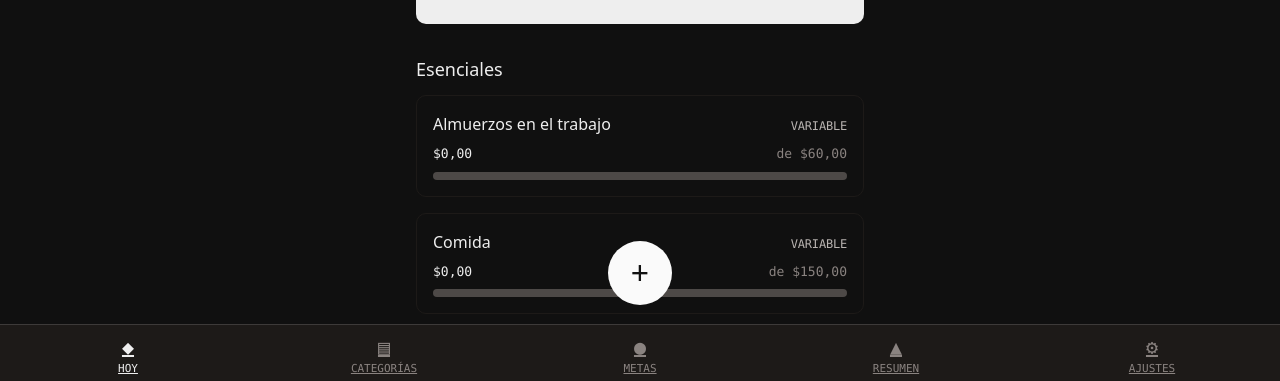
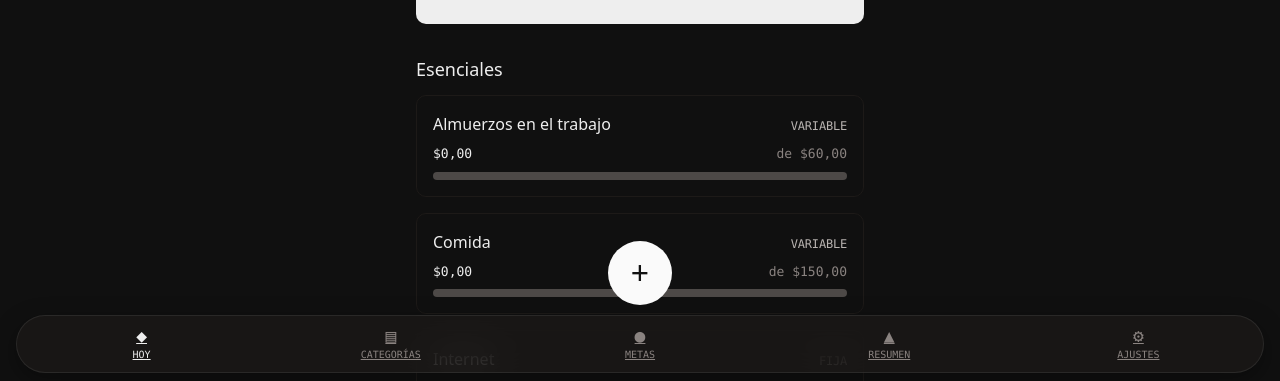
Before and after one commit to alejandrovayancela-netizen/finanzas-personales, a website built with Vite: page index.html in a window 1280 px wide. Shown: the part 411-792 px from the top of the page. Built offline with nearby package versions, Linux system fonts and the light colour scheme.

Commit message:
Barra de navegación flotante y semitransparente; app fija sin zoom ni rebote
Nav inferior ahora flota separada de los bordes con desenfoque (glass),
en vez de la barra plana pegada al fondo. Además: la app ya no hace scroll
ni rebote a nivel de toda la pantalla (solo el contenido de cada vista
scrollea, la barra y el botón "+" quedan fijos), y se deshabilita el zoom
por pellizco/doble toque para que se sienta como una app nativa.

Co-Authored-By: Claude Sonnet 5 <noreply@anthropic.com>

```diff
--- a/index.html
+++ b/index.html
@@ -2,7 +2,7 @@
 <html lang="es">
   <head>
     <meta charset="UTF-8" />
-    <meta name="viewport" content="width=device-width, initial-scale=1, viewport-fit=cover" />
+    <meta name="viewport" content="width=device-width, initial-scale=1, maximum-scale=1, user-scalable=no, viewport-fit=cover" />
     <meta name="theme-color" content="#101010" />
     <meta name="description" content="Control diario de tus gastos e ingresos, en dólares, pensado para que sepas a dónde va cada dólar antes de que se acabe." />
     <link rel="icon" type="image/svg+xml" href="/favicon.svg" />
--- a/src/estilos/base.css
+++ b/src/estilos/base.css
@@ -13,6 +13,11 @@ body {
   margin: 0;
   padding: 0;
   height: 100%;
+  height: 100dvh; /* alto real de pantalla en celular, ignora barras del navegador */
+  overflow: hidden; /* nada de scroll ni "rebote" a nivel de toda la app */
+  overscroll-behavior: none;
+  touch-action: manipulation; /* evita el zoom por doble toque */
+  -webkit-text-size-adjust: 100%; /* evita que el texto cambie de tamaño solo */
 }
 
 body {
@@ -22,6 +27,23 @@ body {
   font-weight: 400;
   line-height: 1.5;
   -webkit-font-smoothing: antialiased;
+  position: fixed;
+  inset: 0;
+}
+
+/* #app y #vista arman el "cascarón" fijo de la app: lo único que se mueve
+   es el contenido de #vista, con su propio scroll — la barra de abajo y el
+   botón de registro (fijos por fuera) nunca se corren de su sitio. */
+#app {
+  height: 100%;
+  overflow: hidden;
+}
+
+#vista {
+  height: 100%;
+  overflow-y: auto;
+  overscroll-behavior-y: contain; /* sin rebote elástico al llegar al final */
+  -webkit-overflow-scrolling: touch;
 }
 
 button,
@@ -34,6 +56,9 @@ textarea {
 
 button {
   cursor: pointer;
+  -webkit-user-select: none;
+  user-select: none;
+  -webkit-touch-callout: none; /* sin menú de "copiar/compartir" al mantener presionado */
 }
 
 a {
--- a/src/estilos/componentes.css
+++ b/src/estilos/componentes.css
@@ -250,18 +250,25 @@
   border-color: var(--color-tiza);
 }
 
-/* ---------- Navegación inferior ---------- */
+/* ---------- Navegación inferior: pastilla flotante ---------- */
+/* A pedido explícito, se aparta del look plano de Factory: flota separada
+   de los bordes, semitransparente con desenfoque (glass), como una barra
+   de herramientas de iOS. */
 
 .nav-inferior {
   position: fixed;
-  left: 0;
-  right: 0;
-  bottom: 0;
+  left: var(--espacio-16);
+  right: var(--espacio-16);
+  bottom: calc(var(--espacio-16) + env(safe-area-inset-bottom));
   z-index: 30;
   display: flex;
-  background-color: var(--color-superficie);
-  border-top: 1px solid var(--color-borde);
-  padding-bottom: env(safe-area-inset-bottom);
+  justify-content: space-around;
+  background-color: rgba(29, 26, 24, 0.72);
+  border: 1px solid rgba(255, 255, 255, 0.08);
+  border-radius: 999px;
+  -webkit-backdrop-filter: blur(20px) saturate(150%);
+  backdrop-filter: blur(20px) saturate(150%);
+  box-shadow: 0 8px 24px rgba(0, 0, 0, 0.35);
 }
 
 .nav-inferior__item {
@@ -270,13 +277,14 @@
   flex-direction: column;
   align-items: center;
   justify-content: center;
-  gap: 4px;
-  height: 64px;
+  gap: 2px;
+  height: 56px;
   background: transparent;
   border: none;
+  border-radius: 999px;
   color: var(--color-texto-tenue);
   font-family: var(--fuente-mono);
-  font-size: 11px;
+  font-size: 10px;
   text-transform: uppercase;
 }
 
@@ -285,7 +293,7 @@
 }
 
 .nav-inferior__icono {
-  font-size: 20px;
+  font-size: 18px;
   line-height: 1;
 }
 
```
